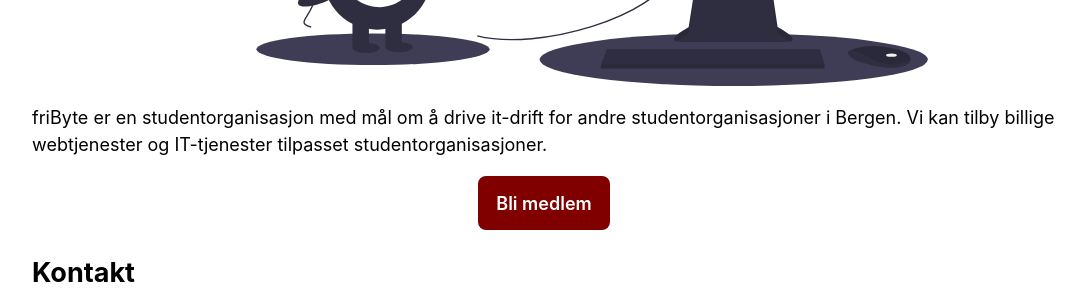
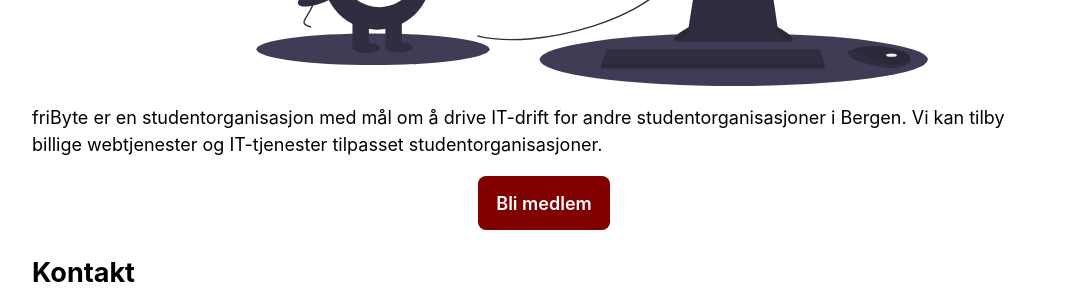
Before and after one commit to fribyte-code/fribyte.no, a Jekyll site: the page built from index.html, in a window 1280 px wide. Shown: the part 563-863 px from the top of the page, without its empty margins (96-1183 px from the left). Built offline with Jekyll 4.4.1, drawn with Linux system fonts in a browser that asks for light colours; part of the change alters nothing that is shown.

Commit message:
chore: Updated default desc, and use one index

```diff
--- a/_config.yml
+++ b/_config.yml
@@ -1,8 +1,7 @@
 title: friByte
 email: fribyte@fribyte.no
 description: >- # this means to ignore newlines until "baseurl:"
-  friByte er en studentorganisasjon som leverer ulike IT-tjenester til andre
-  studentorganisasjoner.
+  friByte er en studentorganisasjon med mål om å drive IT-drift for andre studentorganisasjoner i Bergen. Vi kan tilby billige webtjenester og IT-tjenester tilpasset studentorganisasjoner.
 baseurl: "" # the subpath of your site, e.g. /blog
 url: "https://fribyte.no" # the base hostname & protocol for your site, e.g. http://example.com
 lang: no
--- a/index.html
+++ b/index.html
@@ -4,7 +4,7 @@ layout: default
 
 <img class="illustration" src="{{ "/assets/img/illustrations/undraw_server.svg" | relative_url }}">
 <p>
-    friByte er en studentorganisasjon med mål om å drive it-drift for andre studentorganisasjoner i Bergen. Vi kan tilby billige webtjenester og IT-tjenester tilpasset studentorganisasjoner.
+    {{ site.description }}
 </p>
 <div class="button-container center">
     <a href="/bli-medlem" class="btn primary center">Bli medlem</a>
```
